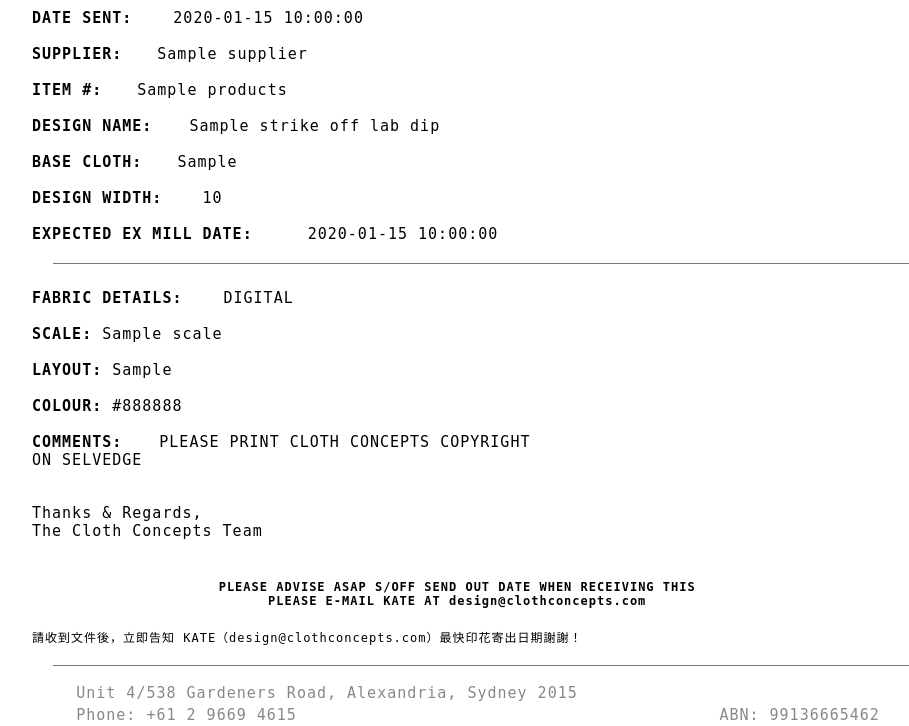
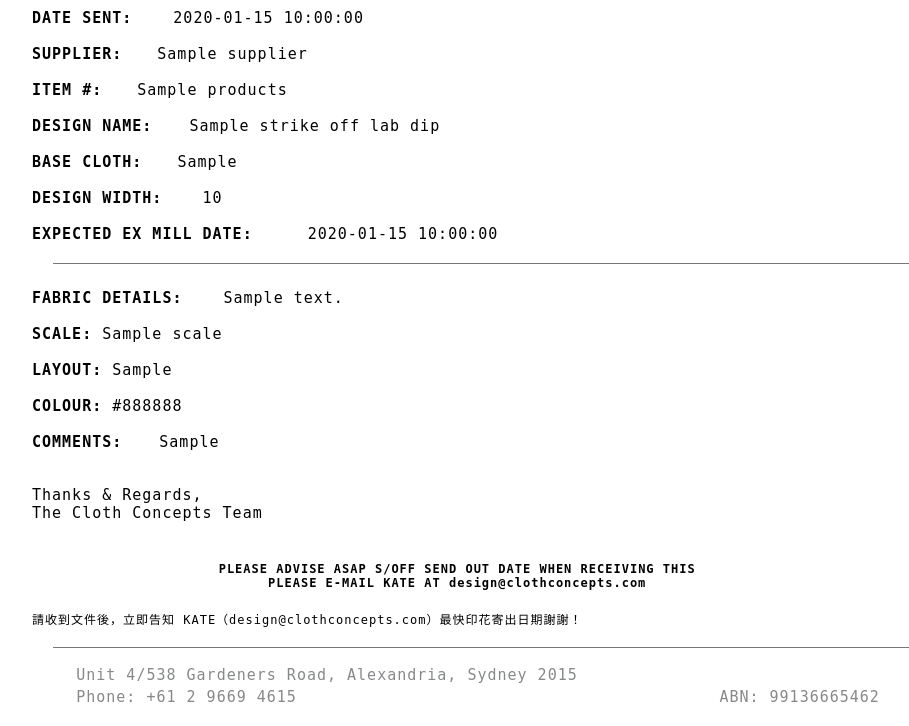
Before and after one commit to v2-software-pty-ltd/cloth-concepts-pdf-generator, a Flask app: template templates/strike_off.html in a window 1280 px wide. Shown: the part 319-1045 px from the top of the page, without its empty margins (106-1015 px from the left). After the commit the page ends 1021 px from the top, so only its background shows below. Run offline with Flask 2, Linux system fonts and the light colour scheme; the template is opened without the code that fills it: most values are stand-ins (such as "Sample title", 1, 10 or a date in 2020).

Commit message:
Add comments and fabric details

```diff
--- a/templates/strike_off.html
+++ b/templates/strike_off.html
@@ -8,6 +8,10 @@
   <style>
     @page {
       size: letter;
+    }
+
+    .heading-title {
+      text-align: left;
     }
 
     body {
@@ -104,7 +108,7 @@
         <tbody>
           <tr>
             <td>
-              <strong style="margin-right:16px;" >FABRIC DETAILS:</strong> <span style="margin-left:15px">DIGITAL</span>
+              <strong style="margin-right:16px;" >FABRIC DETAILS:</strong> <span style="margin-left:15px">{{data["strike_off_lab_dip"]["Fabric_Details"]}}</span>
             </td>
           </tr>
           <tr>
@@ -124,7 +128,7 @@
           </tr>
           <tr>
             <td>
-             <strong style="margin-right:15px;">COMMENTS:</strong> <span style="margin-left:12px">PLEASE PRINT CLOTH CONCEPTS COPYRIGHT<br> ON SELVEDGE</span>
+             <strong style="margin-right:15px;">COMMENTS:</strong> <span style="margin-left:12px"> {{data["strike_off_lab_dip"]["Print_Copyright"]}}</span>
             </td>
           </tr>
           <tr>
```
